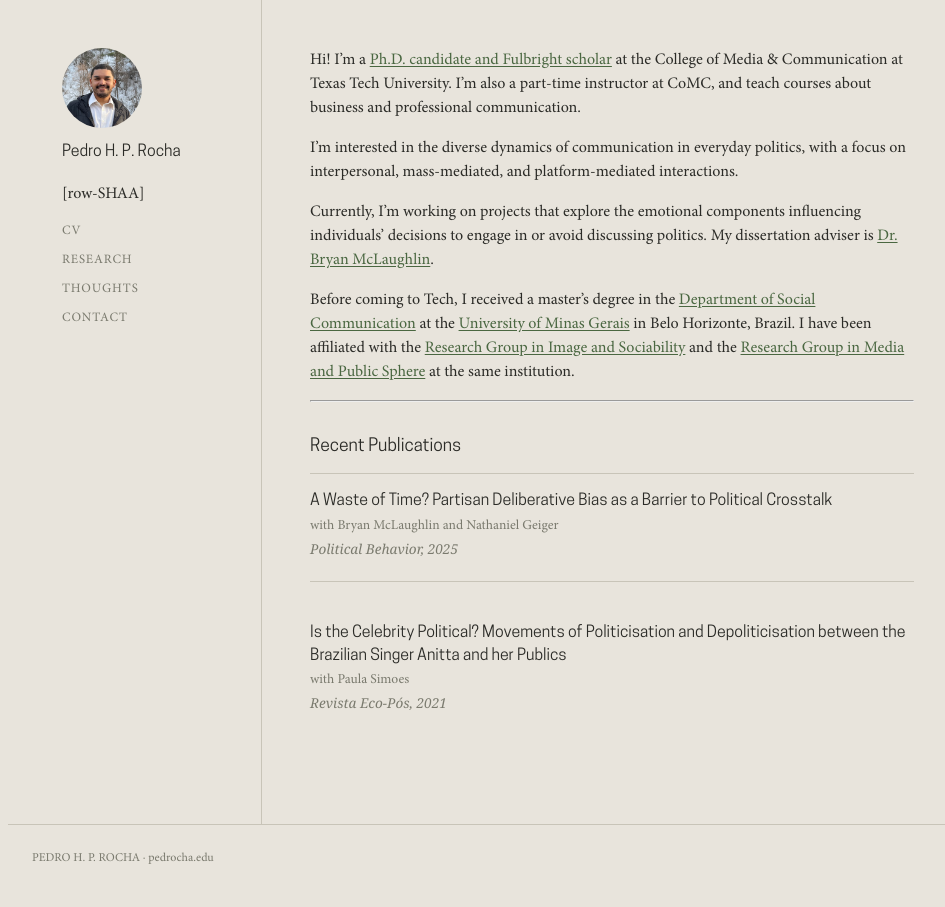
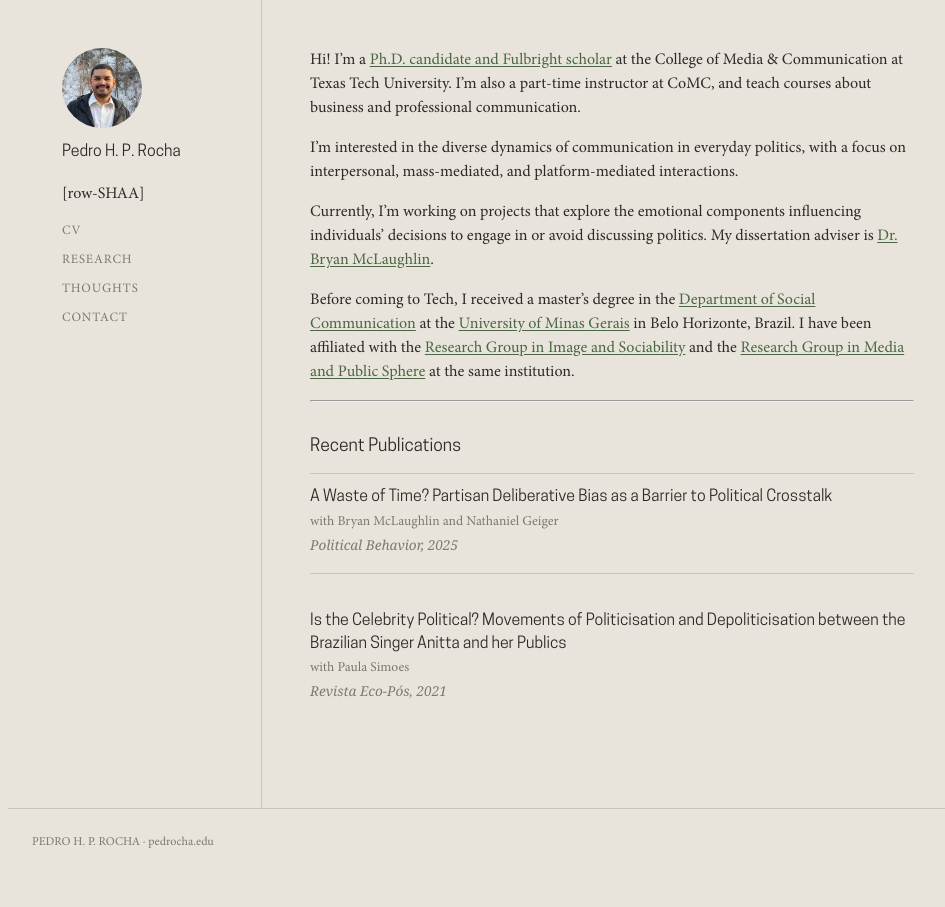
Before and after one commit to pedrohprocha/pedrohprocha.github.io, a Jekyll site: the page built from index.md, in a window 1280 px wide. Shown: the whole page, without its empty margins (152-1097 px from the left). Built offline with Jekyll 4.4.1, drawn with Linux system fonts in a browser that asks for light colours; some web fonts are replaced.

Commit message:
change padding

```diff
--- a/assets/css/main.css
+++ b/assets/css/main.css
@@ -452,10 +452,11 @@ h3 {
     display: flex;
     flex-direction: column;
     gap: 0;
+    padding-bottom: 0;
 }
 
 .pub-item {
-    padding: 1rem 0;
+    padding: 0.75rem 0;
     border-bottom: 1px solid var(--border);
 }
 
```
